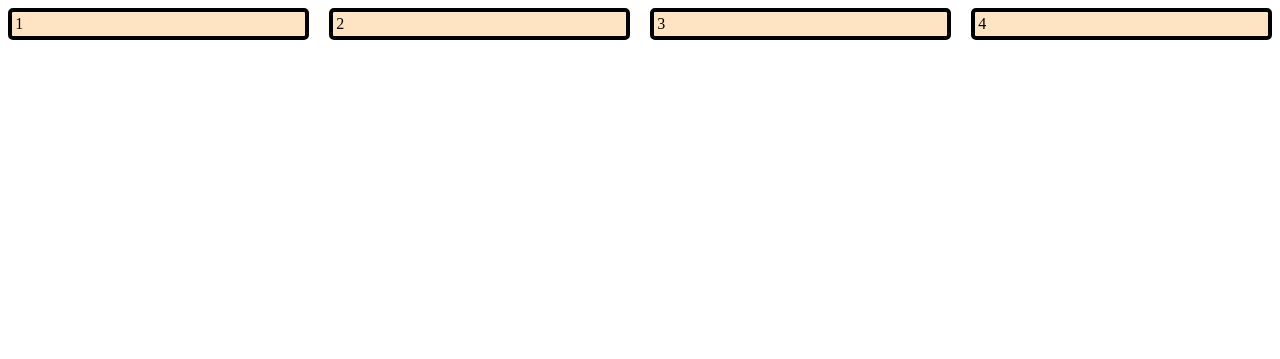
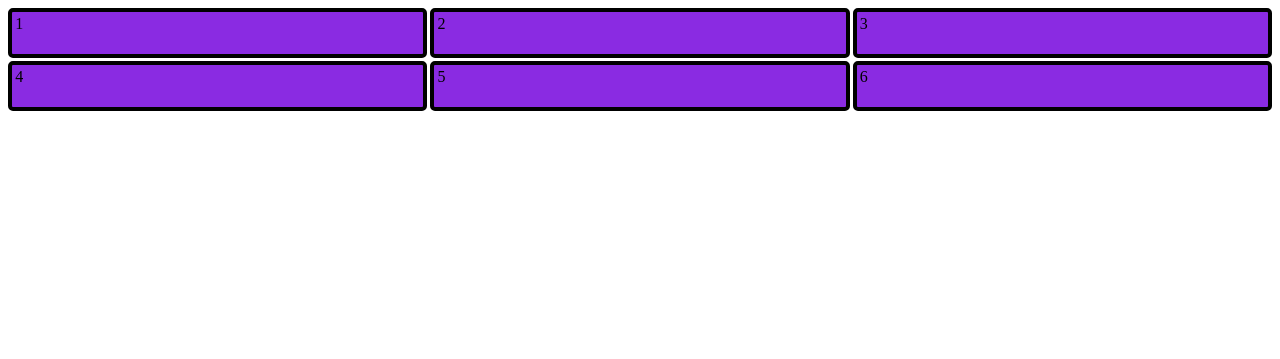
Before and after one commit to byemidev/Tajamar, a PHP site: page / in a window 1280 px wide. Shown: the top 359 px of the page. Run offline with PHP 8.4, Linux system fonts and the light colour scheme.

Commit message:
day 2 learning grid, morning at home commit

```diff
--- a/semana2_dia3_SPA%onepage_GRID/index.html
+++ b/semana2_dia3_SPA%onepage_GRID/index.html
@@ -12,6 +12,8 @@
         <div>2</div>
         <div>3</div>
         <div>4</div>
+        <div>5</div>
+        <div>6</div>
     </div>
 </body>
 </html>
--- a/semana2_dia3_SPA%onepage_GRID/styles.css
+++ b/semana2_dia3_SPA%onepage_GRID/styles.css
@@ -2,16 +2,13 @@
 
 .grid {
     display: grid;
-    grid-template: "head head head head" auto "side1 main main side2" 300px / 1fr 1fr 1fr 1fr;
-    grid-auto-rows: 200px;
-    grid-gap: 20px;
+    grid-template: repeat(2, 50px)/*rows*/ / repeat(3, 1fr)/*columns*/;
+    grid-gap: 3px;
 }
-
-/*no esta funcionando grid-gap ?? o error de sintexis*/
 
 .grid div {
     border: 4px solid black;
     border-radius: 5px;
-    background-color: bisque;
+    background-color: blueviolet;
     padding: 0.2em;
 }
```
